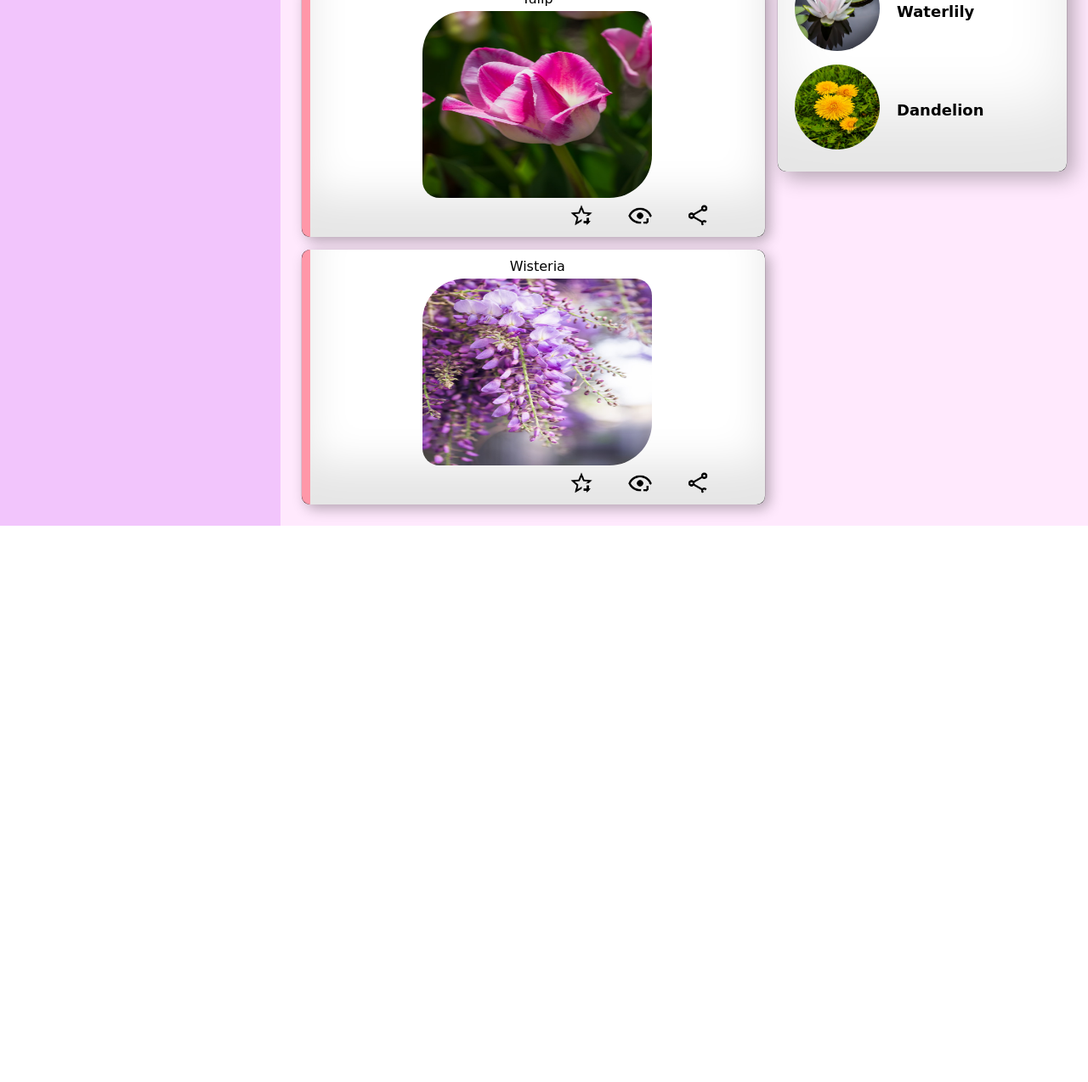
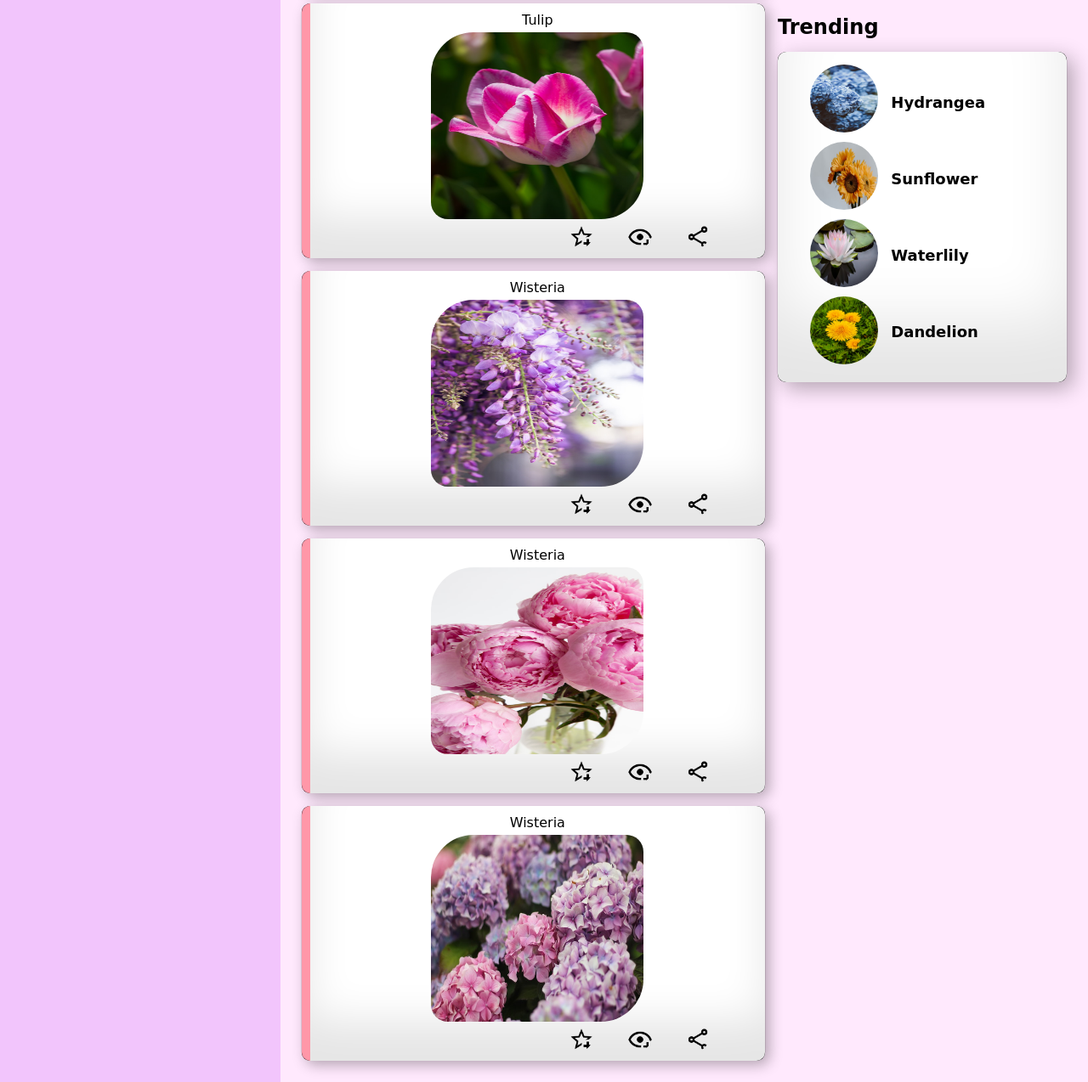
Before and after one commit to Kobahmi/Admin_Dashboard, a plain HTML site: page index.html in a window 1280 px wide. Shown: the part 1620-2894 px from the top of the page at 85% size. Before the commit the page ends 2239 px from the top, so only its background shows below. Drawn offline with Linux system fonts and the light colour scheme; a web font is replaced by a local one.

Commit message:
adjusted height

```diff
--- a/index.html
+++ b/index.html
@@ -174,6 +174,33 @@
                             </div>
                         </div>
                     </div>
+
+                    <div class="flower-box">
+                        <div class="flower-name">Wisteria</div>
+                        <img src="./images/peony.jpg" class="flower" alt="">
+                        <div class="icons">
+                            <div></div>
+                            <div class="icons-container">
+                                <img src="./icons/star-plus-outline.png" alt="">
+                                <img src="./icons/eye-plus-outline.png" alt="">
+                                <img src="./icons/share-variant-outline.png" alt="">
+                            </div>
+                        </div>
+                    </div>
+
+                    <div class="flower-box">
+                        <div class="flower-name">Wisteria</div>
+                        <img src="./images/purplehydrangea.jpg" class="flower" alt="">
+                        <div class="icons">
+                            <div></div>
+                            <div class="icons-container">
+                                <img src="./icons/star-plus-outline.png" alt="">
+                                <img src="./icons/eye-plus-outline.png" alt="">
+                                <img src="./icons/share-variant-outline.png" alt="">
+                            </div>
+                        </div>
+                    </div>
+
                 </div>
 
 
--- a/style.css
+++ b/style.css
@@ -195,7 +195,7 @@ cursor: pointer;
 .bottom-right-screen-container {
 grid-row: 3/4;
 display: grid;
-grid-template-columns: 2.5fr 1fr;
+grid-template-columns: 4fr 1fr;
 grid-template-rows: 0.5fr 6fr 0.5fr 6fr;
 grid-gap: 15px;
 padding-top: 10px;
@@ -216,7 +216,7 @@ align-self: end;
 
 .bottom-right-screen-container img {
 height: 220px;
-width: 270px;
+width: 250px;
 border-radius: 50px 20px;
 }
 
@@ -322,13 +322,21 @@ box-shadow: inset 0 -3em 3em rgba(0, 0, 0, 0.1), 0 0 0 0.1px rgb(0, 0, 0),
 .side-flower-container {
 grid-row: 1/5;
 grid-column: 1/2;
+display: grid;
+grid-template-rows: repeat(4, 1fr);
+grid-gap: 5px
+}
+
+.side-flower {
+align-self: center;
+justify-self: end;
 }
 
 .side-text-container {
 grid-row: 1/5;
 grid-column: 2/3;
 display: grid;
-grid-template-rows: 4;
+grid-template-rows: repeat(4, 1fr);
 }
 
 .side-text {
@@ -338,11 +346,9 @@ padding-left: 15px;
 font-size:large;
 }
 
+
 .side-flower img {
-    width: 100px;
-    height: 100px;
+    width: 80px;
+    height: 80px;
     border-radius: 50px;
-    margin: 5px;
-    align-self: center;
-justify-self: end;
 }
```
Also changed, not shown: images/peony.jpg (added), images/purplehydrangea.jpg (added).
